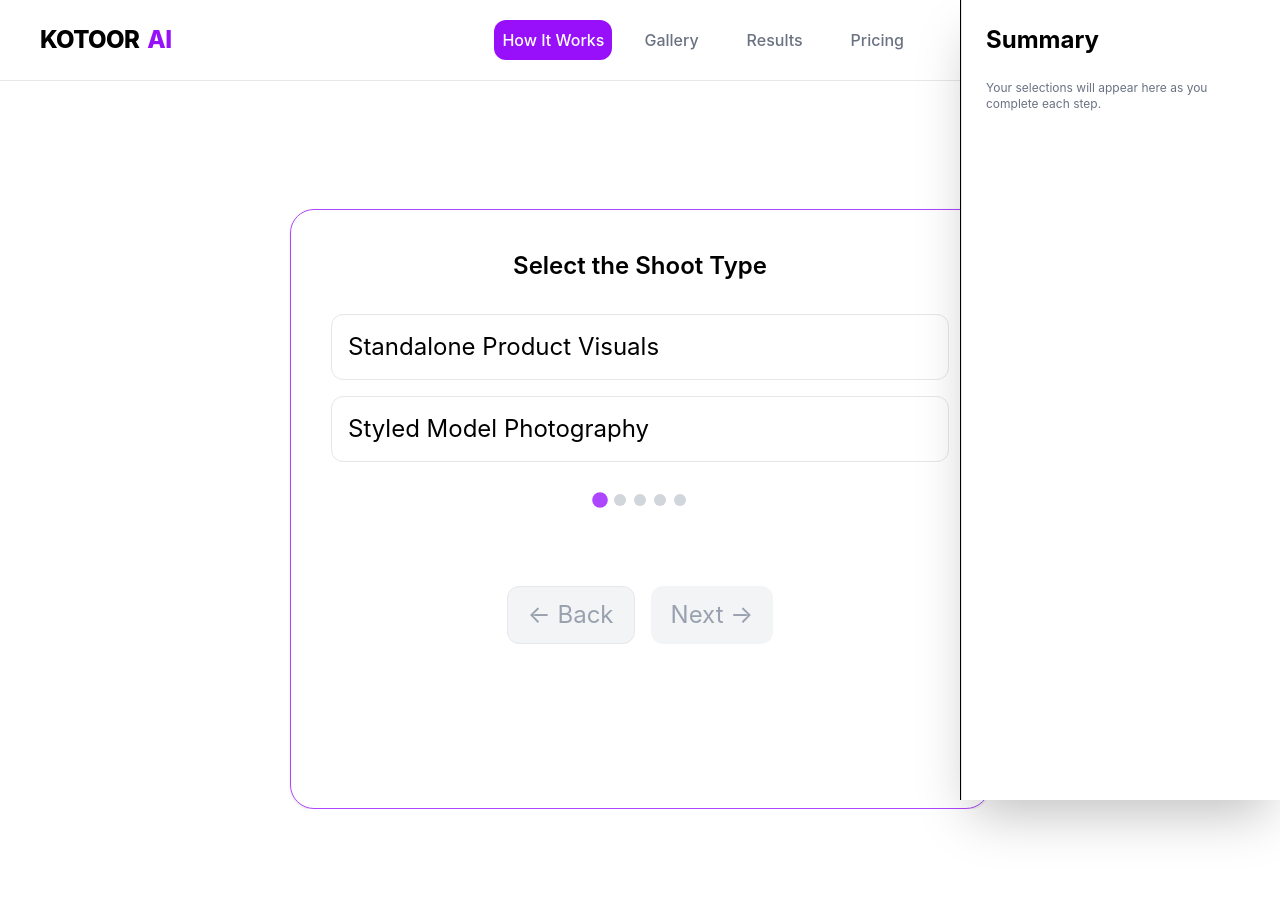
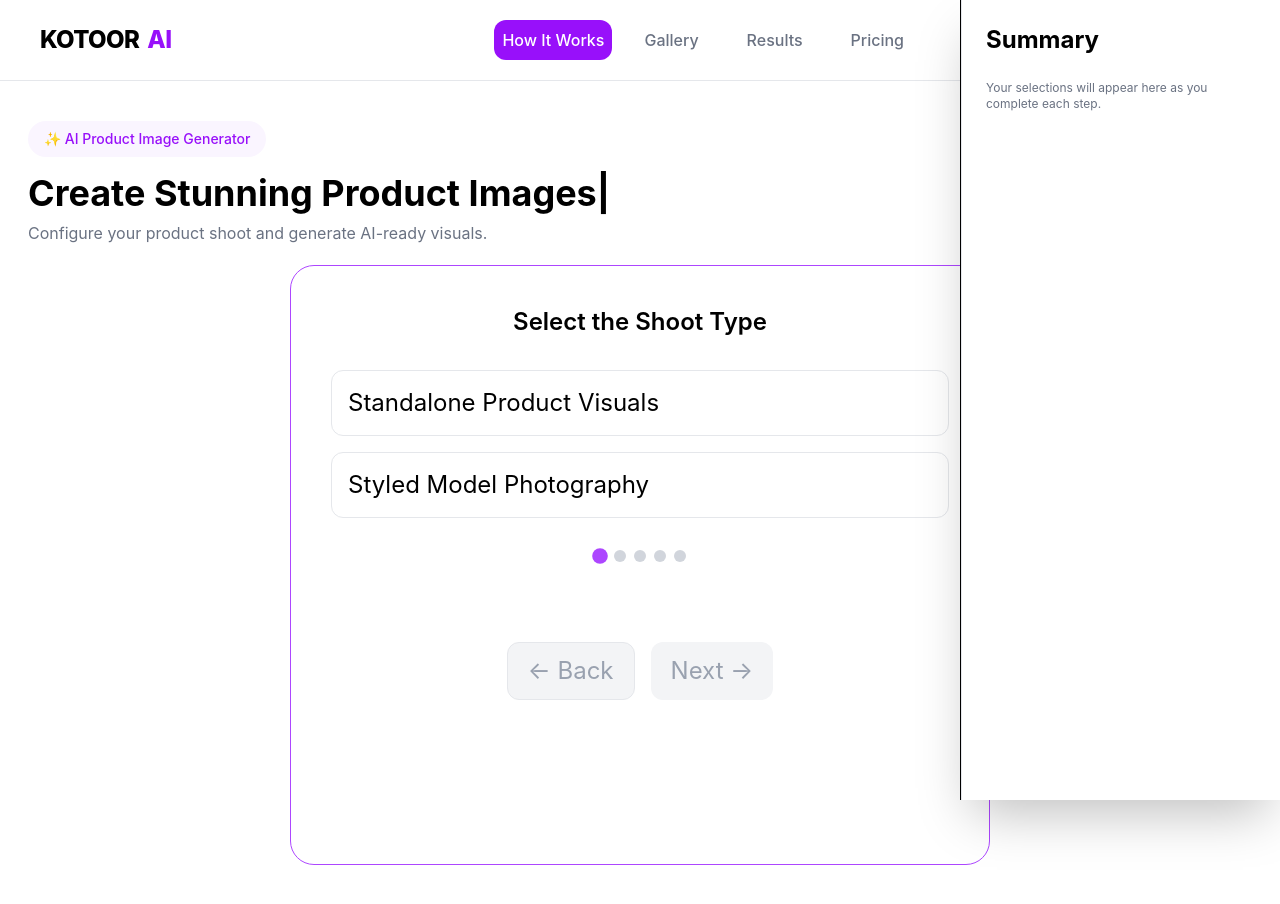
Before and after one commit to Praveen-tej/ai-image-workflow-ui, a React (Vite) app: page / in a window 1280 px wide. Before the commit the page ends 809 px from the top, so only its background shows below. Built offline with nearby package versions, Linux system fonts and the light colour scheme.

Commit message:
Added styles for  sidebar

```diff
--- a/package.json
+++ b/package.json
@@ -14,6 +14,7 @@
     "framer-motion": "^12.40.0",
     "react": "^19.2.6",
     "react-dom": "^19.2.6",
+    "react-type-animation": "^3.2.0",
     "tailwindcss": "^4.3.0"
   },
   "devDependencies": {
--- a/src/App.jsx
+++ b/src/App.jsx
@@ -1,5 +1,6 @@
 import { useState } from "react";
 import { motion, AnimatePresence } from "framer-motion";
+import { TypeAnimation } from "react-type-animation";
 import ShootType from "./tabs/ShootType";
 import "./App.css";
 import ChooseProduct from "./tabs/ChooseProduct";
@@ -8,6 +9,7 @@ import AspectRatio from "./tabs/AspectRatio";
 import ImageQuality from "./tabs/ImageQuality";
 import Sidebar from "./components/Sidebar";
 import Header from "./components/Header";
+
 function App() {
   const [currentIndex, setCurrentIndex] = useState(0);
   const [direction, setDirection] = useState(0);
@@ -22,9 +24,27 @@ function App() {
   ];
   return (
     <>
-    <Header/>
-    <div className="min-h-37 flex justify-center pt-32 text-2xl">
-      <div className="w-175 min-h-150 border border-purple-500 rounded-3xl p-10 shadow-sm">
+      <Header />
+      <div className="ml-7 mt-10">
+        <div className="inline-flex items-center px-4 py-2 rounded-full bg-purple-50 text-purple-600 text-sm font-medium">
+          ✨ AI Product Image Generator
+        </div>
+
+        <TypeAnimation
+          sequence={["Create Stunning Product Images"]}
+          wrapper="h1"
+          speed={30}
+          cursor={true}
+          repeat={0}
+          className="text-4xl font-bold mt-4"
+        />
+
+        <p className="text-gray-500 mt-2 max-w-xl">
+          Configure your product shoot and generate AI-ready visuals.
+        </p>
+      </div>
+      <div className=" flex justify-center pt-5 text-2xl">
+        <div className="w-175 min-h-150  mb-10 border border-purple-500 rounded-3xl p-10">
           <AnimatePresence mode="wait">
             <motion.div
               key={currentIndex}
@@ -93,7 +113,7 @@ function App() {
         </div>
         <motion.div
           initial={{ x: 350 }}
-        animate={{ x:0 }}
+          animate={{ x: 0 }}
           transition={{ duration: 0.4 }}
           className="fixed top-0 right-0 h-full w-80 bg-white border-l shadow-2xl z-50"
         >
```
Also changed, not shown: 1 other file (tests, documents, lock files or other folders). Lines whose indentation alone changed are shown as unchanged.
